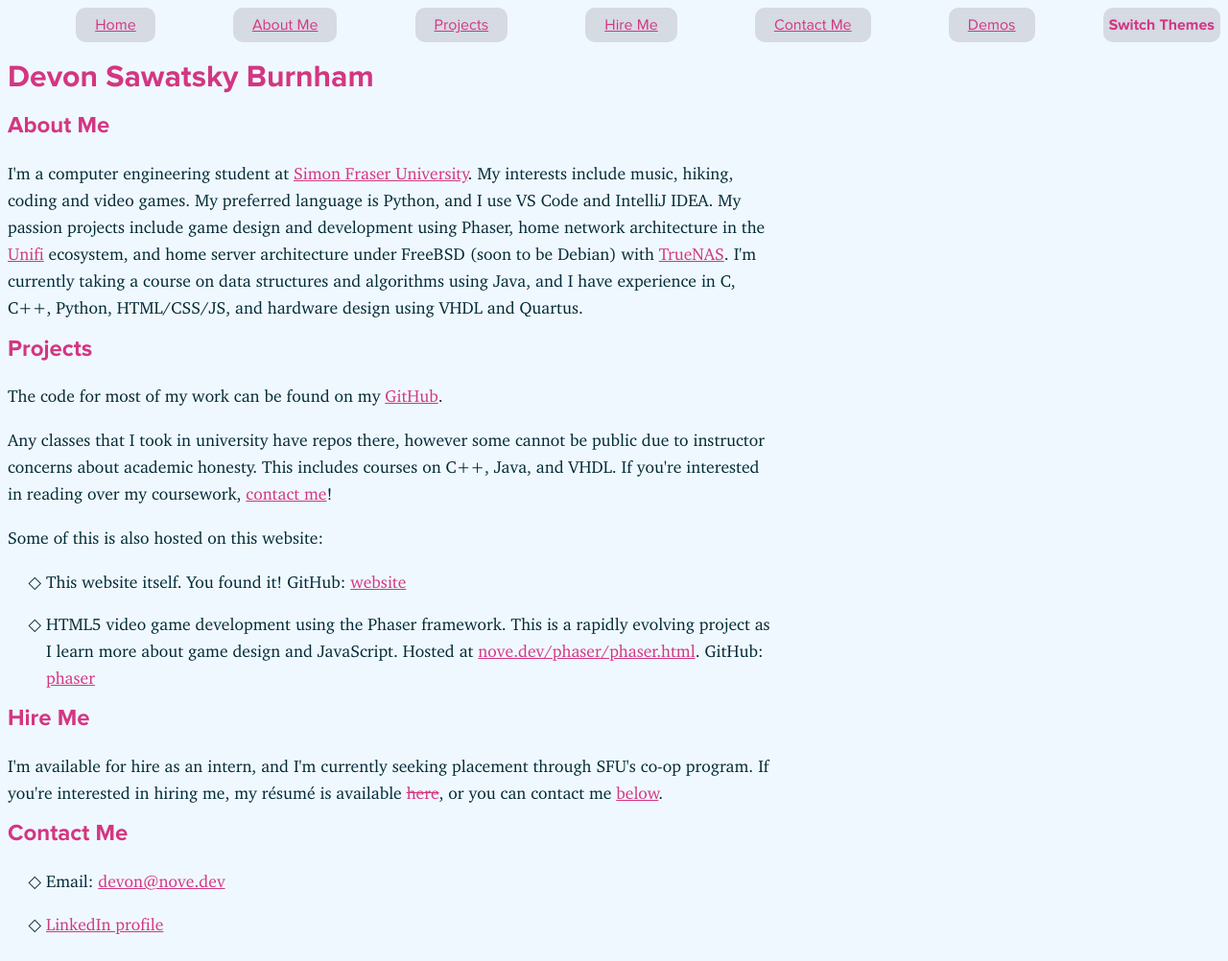
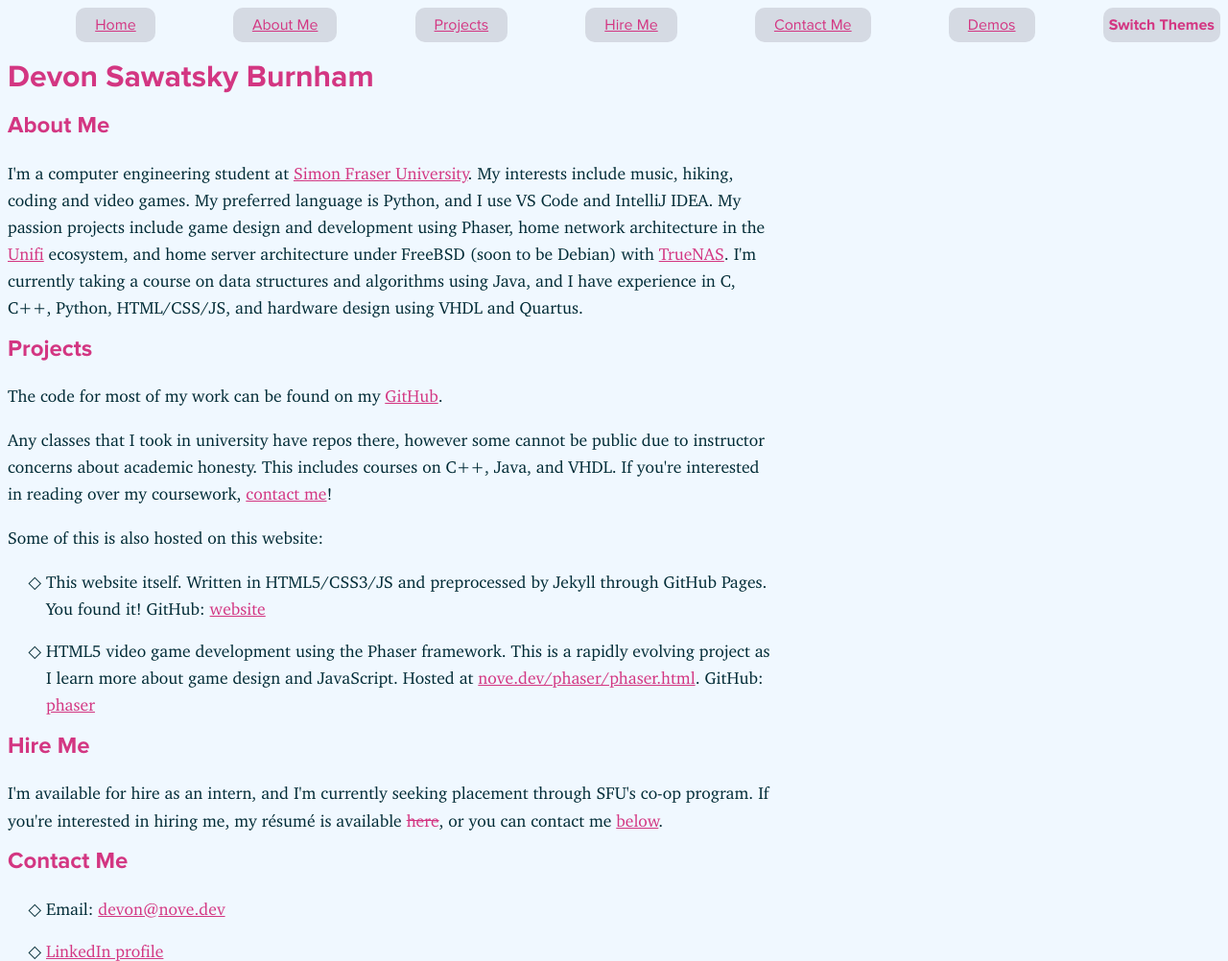
Before and after one commit to novedevo/nove.dev, a Jekyll site: the page built from index.html, in a window 1280 px wide. Shown: the whole page at 96% size. Built offline with Jekyll 4.4.1, drawn with Linux system fonts in a browser that asks for light colours; before the commit the page ends 974 px from its top, so only the background shows below that.

```diff
--- a/_layouts/phaser.html
+++ b/_layouts/phaser.html
@@ -28,7 +28,7 @@
 
 <body>
 
-    {{ page.script }}
+    {{ content }}
 
 </body>
 
--- a/index.html
+++ b/index.html
@@ -32,8 +32,9 @@ description: "Devon's personal website, featuring a selection of their coding pr
     </p>
     <p>Some of this is also hosted on this website: </p>
     <ul>
-        <li>This website itself. You found it! GitHub: <a
-                href="https://github.com/novedevo/novedevo.github.io">website</a></li>
+        <li>This website itself. Written in HTML5/CSS3/JS and preprocessed by Jekyll through GitHub Pages. You found it!
+            GitHub: <a href="https://github.com/novedevo/novedevo.github.io">website</a>
+        </li>
         <li>HTML5 video game development using the Phaser framework. This is a rapidly evolving project as
             I learn more about game design and JavaScript. Hosted at <a
                 href="phaser/level1.html">nove.dev/phaser/phaser.html</a>.
--- a/phaser/level1.html
+++ b/phaser/level1.html
@@ -2,5 +2,8 @@
 layout: phaser
 title: Simple Retro Platformer
 description: A simple, pixel-art, retro-inspired platformer that I'm developing as a side project. Pre-alpha! Work in progress!
-script: <script type="text/javascript" src="level1.js"></script>
 ---
+
+<button id="play-button">Play music</button>
+<button id="pause-button">Pause music</button>
+<script type="text/javascript" src="level1.js" defer></script>
```
Also changed, not shown: phaser/level1.js (+6 -4 lines).
